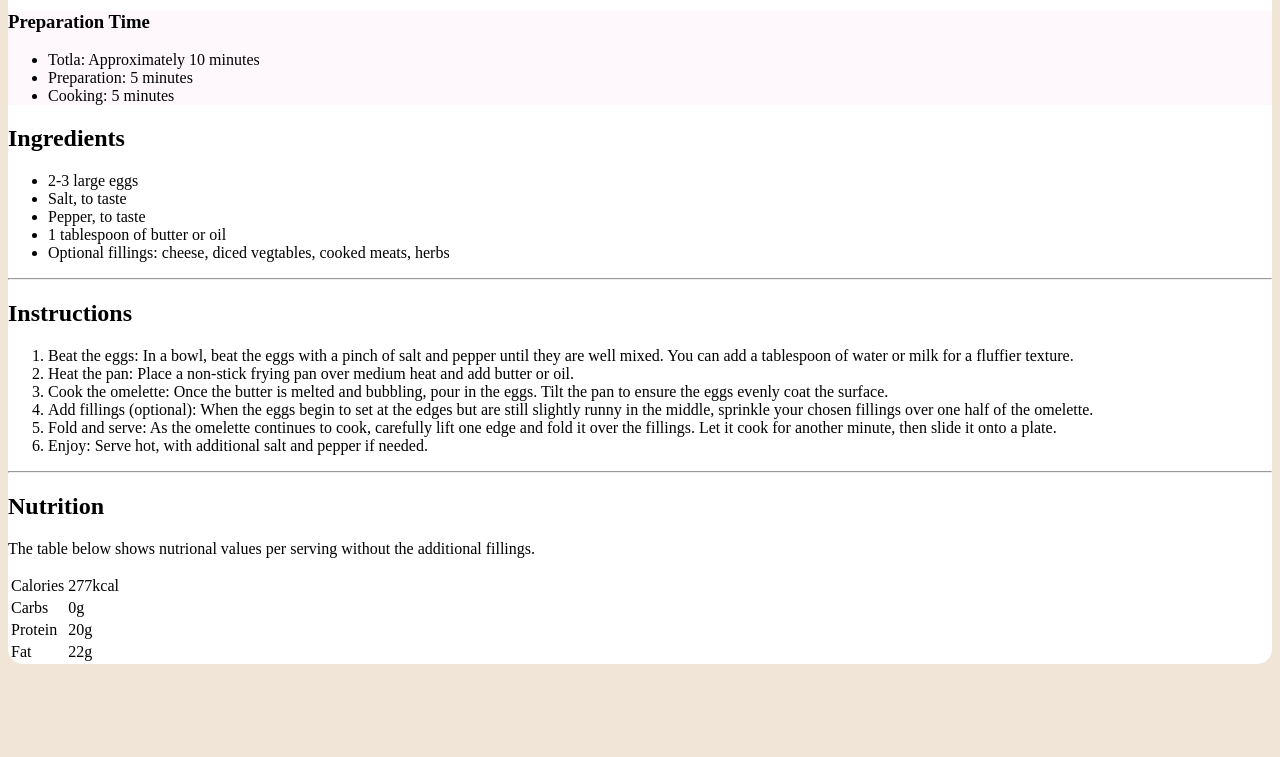
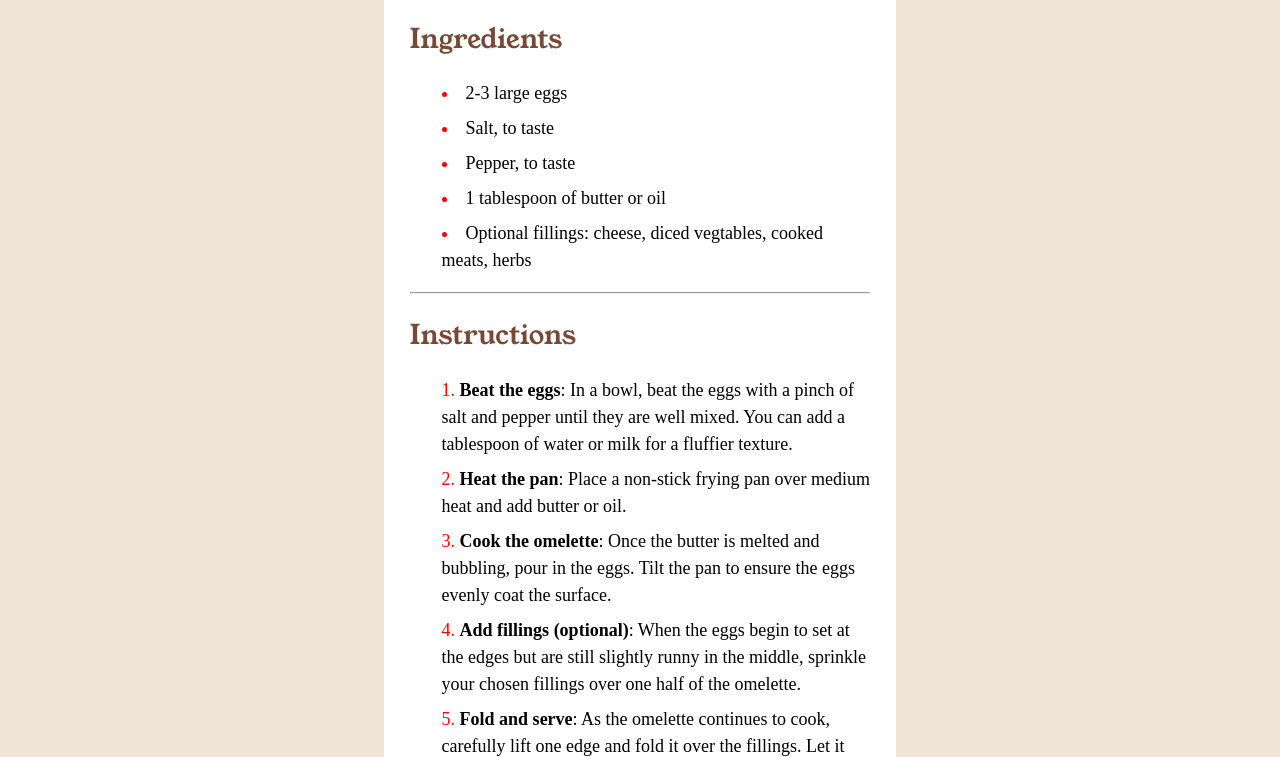
Before and after one commit to ArcCreate/FirstWebsite, a website built with Vite: page index.html in a window 1280 px wide. Shown: the part 696-1453 px from the top of the page. Before the commit the page ends 1368 px from the top, so only its background shows below. Built offline with nearby package versions, Linux system fonts and the light colour scheme.

Commit message:
Finished html/css for this webpage

```diff
--- a/index.html
+++ b/index.html
@@ -22,11 +22,11 @@
 
     <!--Preparation-->
     <div id="preperationCard">
-      <h3>Preparation Time</h3>
+      <h3 style="color: #9b2e5f;">Preparation Time</h3>
       <ul>
-        <li> Totla: Approximately 10 minutes </li>
-        <li>Preparation: 5 minutes</li>
-        <li>Cooking: 5 minutes</li>
+        <li> <b>Total</b>: Approximately 10 minutes </li>
+        <li> <b>Preparation</b>: 5 minutes</li>
+        <li> <b>Cooking</b>: 5 minutes</li>
       </ul>
     </div>
     <!--Ingredients-->
@@ -43,35 +43,35 @@
     <!--Instructions-->
     <h2 class="sectionHeaders">Instructions</h2>
     <ol>
-      <li>Beat the eggs: In a bowl, beat the eggs with a pinch of salt and pepper until they are well mixed.
+      <li><b>Beat the eggs</b>: In a bowl, beat the eggs with a pinch of salt and pepper until they are well mixed.
         You can add a tablespoon of water or milk for a fluffier texture. </li>
-        <li>Heat the pan: Place a non-stick frying pan over medium heat and add butter or oil.</li>
-        <li>Cook the omelette: Once the butter is melted and bubbling, pour in the eggs. Tilt the pan to ensure the eggs evenly coat the surface. </li>
-        <li>Add fillings (optional): When the eggs begin to set at the edges but are still slightly runny in the middle, sprinkle your chosen fillings over one half of the omelette.</li>
-        <li>Fold and serve: As the omelette continues to cook, carefully lift one edge and fold it over the fillings. Let it cook for another minute, then slide it onto a plate.</li>
-        <li>Enjoy: Serve hot, with additional salt and pepper if needed.</li>
+        <li><b>Heat the pan</b>: Place a non-stick frying pan over medium heat and add butter or oil.</li>
+        <li><b>Cook the omelette</b>: Once the butter is melted and bubbling, pour in the eggs. Tilt the pan to ensure the eggs evenly coat the surface. </li>
+        <li><b>Add fillings (optional)</b>: When the eggs begin to set at the edges but are still slightly runny in the middle, sprinkle your chosen fillings over one half of the omelette.</li>
+        <li><b>Fold and serve</b>: As the omelette continues to cook, carefully lift one edge and fold it over the fillings. Let it cook for another minute, then slide it onto a plate.</li>
+        <li><b>Enjoy</b>: Serve hot, with additional salt and pepper if needed.</li>
     </ol>
     <hr>
 
     <!--Nutrition Table-->
     <h2 class="sectionHeaders"> Nutrition</h2>
     <p> The table below shows nutrional values per serving without the additional fillings.</p>
-    <table>
+    <table style="width: 100%;">
       <tr>
         <td>Calories</td>
-        <td>277kcal</td>
+        <td style="color: #774937; font-weight: bold;">277kcal</td>
       </tr>
       <tr>
         <td>Carbs</td>
-        <td>0g</td>
+        <td style="color: #774937; font-weight: bold;">0g</td>
       </tr>
       <tr>
         <td>Protein</td>
-        <td>20g</td>
+        <td style="color: #774937; font-weight: bold;">20g</td>
       </tr>
       <tr>
         <td>Fat</td>
-        <td>22g</td>
+        <td style="color: #774937; font-weight: bold;">22g</td>
       </tr>
     </table>
     <table></table>
--- a/style.css
+++ b/style.css
@@ -1,3 +1,12 @@
+/* imports */
+@font-face {
+    font-family: youngSerif;
+    src: url(/assets/fonts/young-serif/YoungSerif-Regular.ttf);
+}
+@font-face {
+    font-family: outfit;
+    src: url(/assets/fonts/outfit/Outfit-VariableFont_wght.ttf);
+}
 /* website theme variables */
 :root {
     --background-color: #F1E5D8;
@@ -8,17 +17,71 @@
 
 body{
     background-color: var(--background-color);
+    padding: 0;
+    margin: 0;
+    font-size: 1.125rem;
 }
 
 #whiteCard{
     background-color: white;
-    border-radius: 15px;
+    border-radius: 25px;
+    margin: auto;
+    margin-top: 5%;
+    margin-bottom: 5%;
+    width: 40%;
+    padding: 2vw;
+    box-sizing: border-box;
 }
 
 #titalImage{
-    border-radius: 15px;
+    border-radius: 10px;
 }
 
 #preperationCard{
     background-color: var(--whitishPink-color);
+    border-radius: 10px;
+    margin: auto;
+    padding-top: 1vw;
+    padding-bottom: 1vw;
+    padding-left: 2vw;
 }
+
+.sectionHeaders{
+    color: var(--secondary-color);
+}
+
+h1, h2{
+    font-family: youngSerif;
+    font-weight: 250;
+}
+
+ul, ol{
+    list-style-position: inside;
+    padding: 0px;
+    padding-left: 10px;
+    line-height: 1.5;
+}
+
+li {
+  padding-left: 22px;
+  margin-bottom: 8px;
+}
+
+::marker{
+    padding-left: 200em;
+    color: red;
+}
+
+table{
+    border-collapse: collapse;
+    margin: auto;
+}
+
+table td{
+    padding: 10px;
+}
+
+/* Add border between rows */
+table tr:not(:last-child) {
+    border-bottom: 1px solid #000000;
+  }
```
